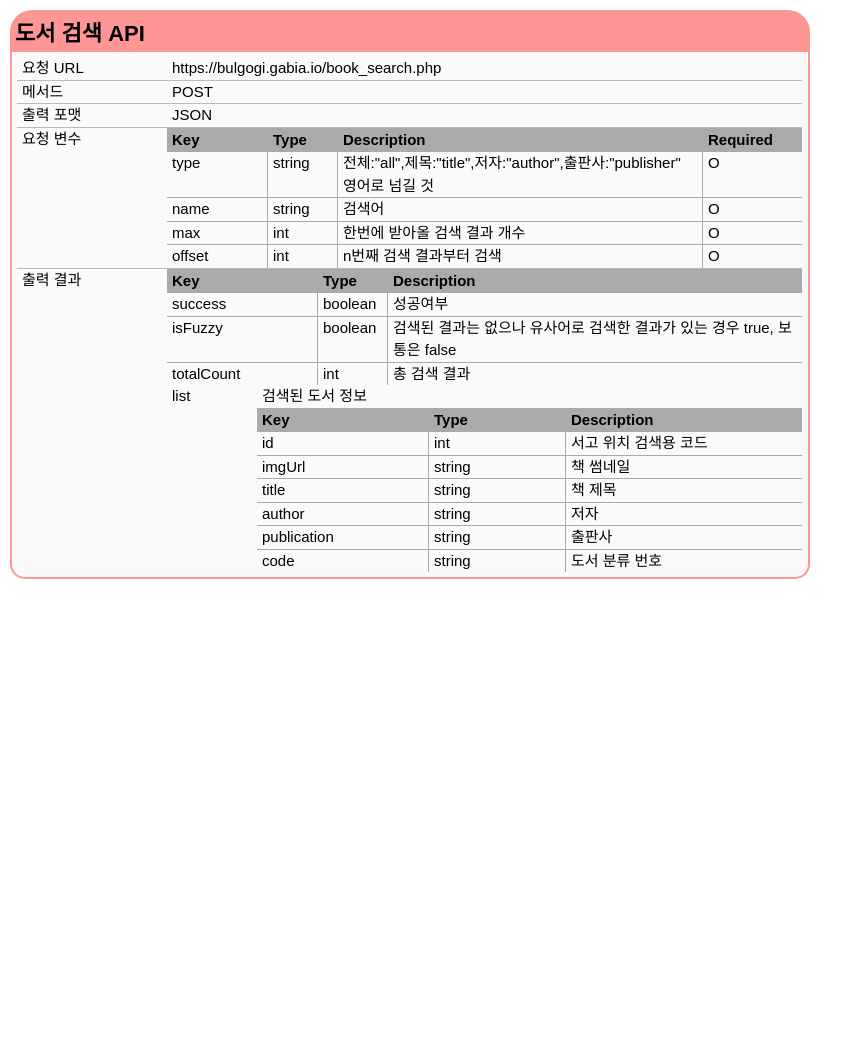
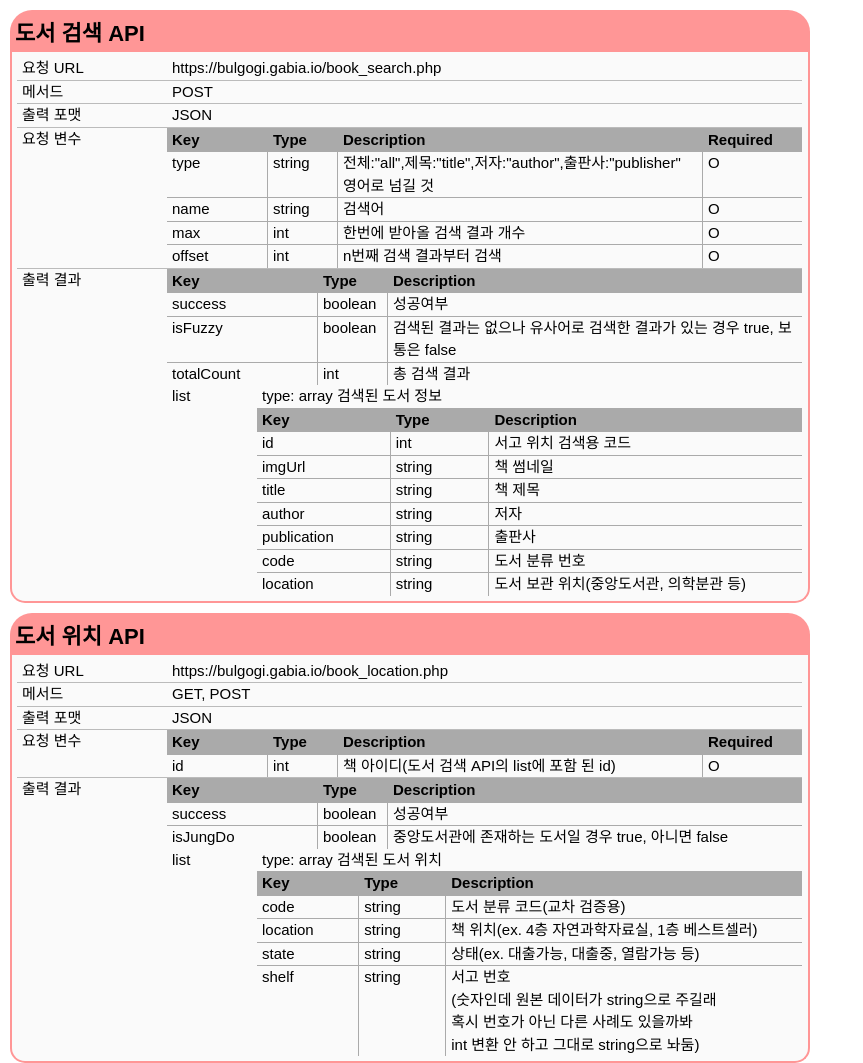
Before and after one commit to rewls/knu_hackathon, a PHP site: page /API.php in a window 1280 px wide. Shown: the whole page, without its empty margins (0-863 px from the left). Before the commit the page ends 579 px from the top, so only its background shows below. Run offline with PHP 8.4, Linux system fonts and the light colour scheme; some libraries are stand-ins or nearby versions; some web fonts are replaced.

Commit message:
book_location add

```diff
--- a/API.php
+++ b/API.php
@@ -45,12 +45,12 @@
       font-family: 'Helvetica','D2Coding';
     }
     #wholecommand{border-color: #96cfff;}
-    .maple>div,#maplecommand{border-color: #ff9696;}
+    .main>div,#maincommand{border-color: #ff9696;}
     .kakao>div,#kakaocommand{border-color: #bdbdfb;}
     .guitar>div,#guitarcommand{border-color: #86ea79;}
     .farm>div,#farmcommand{border-color: #a6dd47;}
     #wholecommand.on{background-color: #96cfff;}
-    .maple>.command,#maplecommand.on{background-color: #ff9696;}
+    .main>.command,#maincommand.on{background-color: #ff9696;}
     .kakao>.command,#kakaocommand.on{background-color: #bdbdfb;}
     .guitar>.command,#guitarcommand.on{background-color: #86ea79;}
     .farm>.command,#farmcommand.on{background-color: #a6dd47;}
@@ -140,7 +140,7 @@
 
   <body>
     <div id="main_container">
-      <div class="table maple">
+      <div class="table main">
         <div class="command">
           <span>도서 검색 API</span>
         </div>
@@ -165,7 +165,7 @@
               <span>totalCount</span><span>int</span><span>총 검색 결과</span>
             </div>
             <span>list</span>
-                  <span>검색된 도서 정보</span>
+            <span>type: array 검색된 도서 정보</span>
             <span></span>
             <div class="err">
               <span class="restitle">Key</span><span class="restitle">Type</span><span class="reqtitle">Description</span>
@@ -175,6 +175,43 @@
               <span>author</span><span>string</span><span>저자</span>
               <span>publication</span><span>string</span><span>출판사</span>
               <span>code</span><span>string</span><span>도서 분류 번호</span>
+              <span>location</span><span>string</span><span>도서 보관 위치(중앙도서관, 의학분관 등)</span>
+            </div>
+          </div>
+        </div>
+      </div><!--end of table -->
+      <div class="table main">
+        <div class="command">
+          <span>도서 위치 API</span>
+        </div>
+        <div class="detail">
+          <span>요청 URL</span><span>https://bulgogi.gabia.io/book_location.php</span>
+          <span>메서드</span><span>GET, POST</span>
+          <span>출력 포맷</span><span>JSON</span>
+          <span>요청 변수</span>
+          <div class="req">
+            <span class="reqtitle">Key</span><span class="reqtitle">Type</span><span class="reqtitle">Description</span><span class="reqtitle">Required</span>
+            <span>id</span><span>int</span><span>책 아이디(도서 검색 API의 list에 포함 된 id)</span><span>O</span>
+          </div>
+          <span>출력 결과</span>
+          <div style="display: grid;grid-template-columns: 90px auto;">
+            <div class="res" style="grid-column:1/3">
+              <span class="restitle">Key</span><span class="restitle">Type</span><span class="restitle">Description</span>
+              <span>success</span><span>boolean</span><span>성공여부</span>
+              <span>isJungDo</span><span>boolean</span><span>중앙도서관에 존재하는 도서일 경우 true, 아니면 false</span>
+            </div>
+            <span>list</span>
+            <span>type: array 검색된 도서 위치</span>
+            <span></span>
+            <div class="err">
+              <span class="restitle">Key</span><span class="restitle">Type</span><span class="reqtitle">Description</span>
+              <span>code</span><span>string</span><span>도서 분류 코드(교차 검증용)</span>
+              <span>location</span><span>string</span><span>책 위치(ex. 4층 자연과학자료실, 1층 베스트셀러)</span>
+              <span>state</span><span>string</span><span>상태(ex. 대출가능, 대출중, 열람가능 등)</span>
+              <span>shelf</span><span>string</span><span>서고 번호<br>
+                (숫자인데 원본 데이터가 string으로 주길래<br>
+                혹시 번호가 아닌 다른 사례도 있을까봐<br>
+                int 변환 안 하고 그대로 string으로 놔둠)</span>
             </div>
           </div>
         </div>
--- a/book_search.php
+++ b/book_search.php
@@ -1,5 +1,6 @@
 <?php
-$url = "https://pyxis.knu.ac.kr/pyxis-api/1/collections/1/search?".$_POST['type']."=k%7Ca%7C".$_POST["name"]."&max=".$_POST["max"]."&offset=".$_POST["offset"];
+$title=str_replace(" ","%20",$_POST["name"]);
+$url = "https://pyxis.knu.ac.kr/pyxis-api/1/collections/1/search?".$_POST['type']."=k%7Ca%7C".$title."&max=".$_POST["max"]."&offset=".$_POST["offset"];
 $ch = curl_init();                                 //curl 초기화
 curl_setopt($ch, CURLOPT_URL, $url);               //URL 지정하기
 curl_setopt($ch, CURLOPT_RETURNTRANSFER, true);    //요청 결과를 문자열로 반환
@@ -27,7 +28,8 @@ for($i=0;$i<$count;$i++){
     'title'=>$response['data']['list'][$i]['titleStatement'],
     'author'=>$response['data']['list'][$i]['author'],
     'publication'=>$response['data']['list'][$i]['publication'],
-    'code'=>$response['data']['list'][$i]['branchVolumes'][0]['volume']));
+    'code'=>$response['data']['list'][$i]['branchVolumes'][0]['volume'],
+    'location'=>$response['data']['list'][$i]['branchVolumes'][0]['name']));
 }
 
 echo json_encode($result);
```
Also changed, not shown: book_location.php (added, +30 -0 lines), door.png (added). Lines whose indentation alone changed are shown as unchanged.
